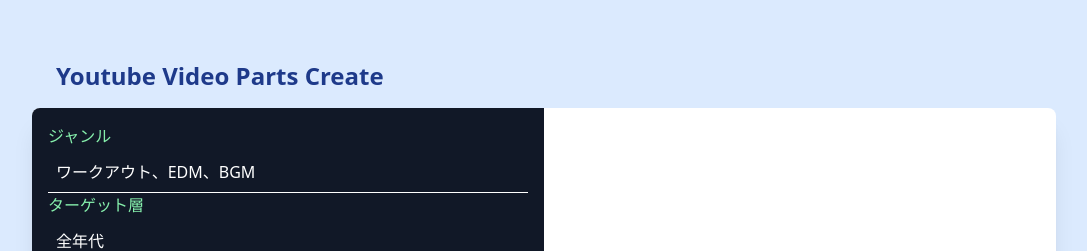
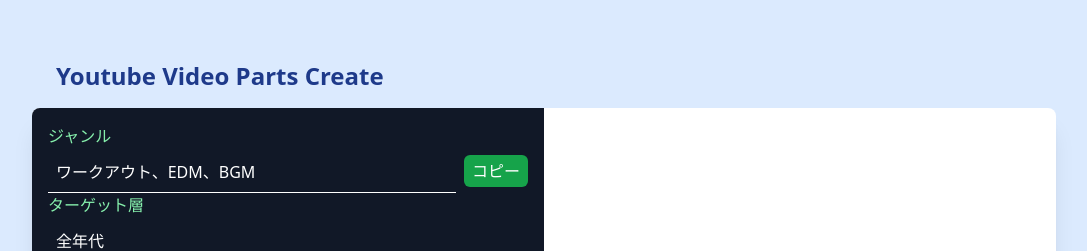
Before and after one commit to shimobayashi-growers/yt-ai-create, a React (Create React App) app: page / in a window 1280 px wide. Shown: the top 251 px of the page, without its empty margins (96-1183 px from the left). Built offline with nearby package versions, Linux system fonts and the light colour scheme; no server answers.

Commit message:
style: ジャンルにコピーボタン追加

```diff
--- a/src/App.js
+++ b/src/App.js
@@ -130,12 +130,20 @@ function App() {
         <div className="flex flex-col w-1/2 h-full bg-gray-900 p-4 overflow-y-auto">
           <div className="flex-1 text-white">
             <label className="mt-2 text-green-300">ジャンル</label>
+            <div className="flex items-center">
               <input
                 type="text"
                 value={genre} // デフォルト値を設定
                 onChange={(e) => setGenre(e.target.value)}
                 className="mt-1 p-2 w-full bg-transparent text-white border-b border-white"
               />
+              <button
+                onClick={() => navigator.clipboard.writeText(genre)}
+                className="ml-2 bg-green-600 hover:bg-green-700 text-white py-1 px-2 rounded-md whitespace-nowrap"
+              >
+                コピー
+              </button>
+            </div>
             <label className="mt-4 text-green-300">ターゲット層</label>
             <input
               type="text"
```
Lines whose indentation alone changed are shown as unchanged.
